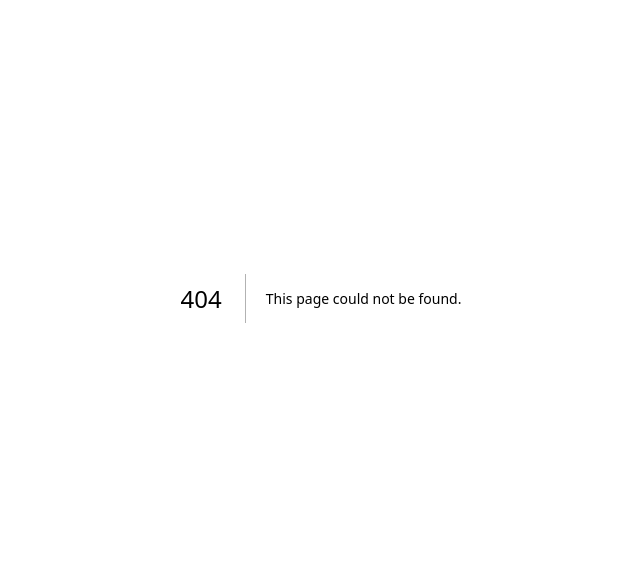
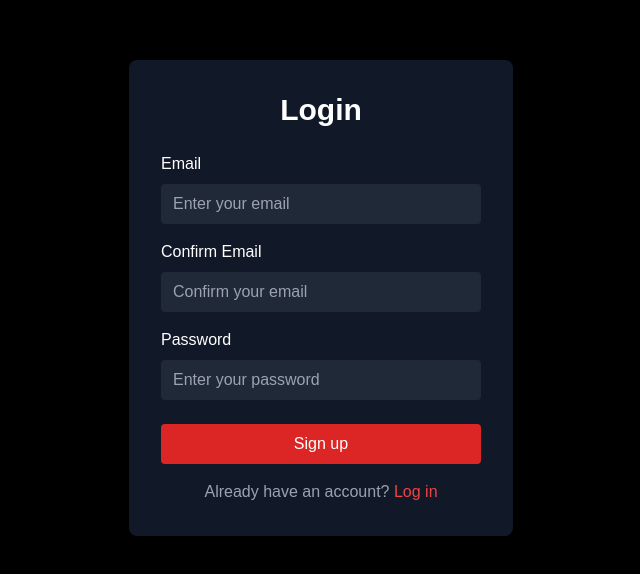
Before and after one commit to JoeCowles/hack-west, a Next.js app: page /signup in a window 1280 px wide. Before the commit this address had no page. Shown: the part 102-676 px from the top of the page, without its empty margins (319-959 px from the left). Built offline with nearby package versions, Linux system fonts and the light colour scheme.

Commit message:
Added login and signup pages

```diff
--- /dev/null
+++ b/src/app/home/page.tsx
@@ -0,0 +1,9 @@
+import React from 'react'
+
+const Home = () => {
+  return (
+    <div></div>
+  )
+}
+
+export default Home;
--- /dev/null
+++ b/src/app/login/page.tsx
@@ -0,0 +1,46 @@
+import React from 'react'
+import Link from 'next/link'
+
+const LoginPage = () => {
+  return (
+    <div className="min-h-screen flex items-center justify-center bg-black">
+      <div className="bg-gray-900 p-8 rounded-lg shadow-lg w-96">
+        <h1 className="text-3xl font-bold mb-6 text-white text-center">Login</h1>
+        <form>
+          <div className="mb-4">
+            <label htmlFor="email" className="block text-white mb-2">Email</label>
+            <input
+              type="text"
+              id="username"
+              className="w-full px-3 py-2 bg-gray-800 text-white rounded focus:outline-none focus:ring-2 focus:ring-red-600"
+              placeholder="Enter your email"
+            />
+          </div>
+          <div className="mb-6">
+            <label htmlFor="password" className="block text-white mb-2">Password</label>
+            <input
+              type="password"
+              id="password"
+              className="w-full px-3 py-2 bg-gray-800 text-white rounded focus:outline-none focus:ring-2 focus:ring-red-600"
+              placeholder="Enter your password"
+            />
+          </div>
+          <button
+            type="submit"
+            className="w-full bg-red-600 text-white py-2 rounded hover:bg-red-700 transition duration-300"
+          >
+            Log In
+          </button>
+        </form>
+        <p className="mt-4 text-center text-gray-400">
+          Don't have an account?{' '}
+          <Link href="/signup" className="text-red-500 hover:text-red-400">
+            Sign up
+          </Link>
+        </p>
+      </div>
+    </div>
+  )
+}
+
+export default LoginPage
--- a/src/app/page.tsx
+++ b/src/app/page.tsx
@@ -1,4 +1,6 @@
+'use client';
 import Image from "next/image";
+import { useRouter } from "next/navigation";
 
 interface FeatureCardProps {
   title: string;
@@ -17,6 +19,7 @@ function FeatureCard({ title, description, icon }: FeatureCardProps) {
 }
 
 export default function Home() {
+  const router = useRouter();
   return (
     <main className="min-h-screen">
       {/* Hero Section */}
@@ -34,7 +37,7 @@ export default function Home() {
           <h1 className="text-5xl font-bold mb-4">YoutubeStudyPlan.co</h1>
           <p className="text-xl font-bold">Learn anything, anywhere, anytime</p>
           <p className="text-xl mb-8 font-bold">Custom lession plans for any topic</p>
-            <button className="bg-red-600 hover:bg-red-700 text-white font-bold py-2 px-4 rounded">
+            <button className="bg-red-600 hover:bg-red-700 text-white font-bold py-2 px-4 rounded" onClick={() => router.push("/login")}>
               Get Started
           </button>
         </div>
@@ -69,9 +72,7 @@ export default function Home() {
         <div className="container mx-auto px-4">
           <h2 className="text-3xl font-bold text-center mb-8">About Us</h2>
           <p className="text-center max-w-2xl mx-auto">
-            YoutubeStudyPlan.co is dedicated to revolutionizing online learning.
-            We combine the vast resources of YouTube with cutting-edge AI to create
-            personalized learning experiences for everyone, anywhere, anytime.
+            YoutubeStudyPlan.co is a project born at HackWestTx 2024. We are cracked programmers.
           </p>
         </div>
       </section>
--- /dev/null
+++ b/src/app/signup/page.tsx
@@ -0,0 +1,56 @@
+import React from 'react'
+import Link from 'next/link'
+
+const LoginPage = () => {
+  return (
+    <div className="min-h-screen flex items-center justify-center bg-black">
+      <div className="bg-gray-900 p-8 rounded-lg shadow-lg w-96">
+        <h1 className="text-3xl font-bold mb-6 text-white text-center">Login</h1>
+        <form>
+          <div className="mb-4">
+            <label htmlFor="email" className="block text-white mb-2">Email</label>
+            <input
+              type="text"
+              id="username"
+              className="w-full px-3 py-2 bg-gray-800 text-white rounded focus:outline-none focus:ring-2 focus:ring-red-600"
+              placeholder="Enter your email"
+            />
+          </div>
+
+          <div className="mb-4">
+            <label htmlFor="email" className="block text-white mb-2">Confirm Email</label>
+            <input
+              type="text"
+              id="username"
+              className="w-full px-3 py-2 bg-gray-800 text-white rounded focus:outline-none focus:ring-2 focus:ring-red-600"
+              placeholder="Confirm your email"
+            />
+          </div>
+          <div className="mb-6">
+            <label htmlFor="password" className="block text-white mb-2">Password</label>
+            <input
+              type="password"
+              id="password"
+              className="w-full px-3 py-2 bg-gray-800 text-white rounded focus:outline-none focus:ring-2 focus:ring-red-600"
+              placeholder="Enter your password"
+            />
+          </div>
+          <button
+            type="submit"
+            className="w-full bg-red-600 text-white py-2 rounded hover:bg-red-700 transition duration-300"
+          >
+            Sign up
+          </button>
+        </form>
+        <p className="mt-4 text-center text-gray-400">
+          Already have an account?{' '}
+          <Link href="/login" className="text-red-500 hover:text-red-400">
+            Log in
+          </Link>
+        </p>
+      </div>
+    </div>
+  )
+}
+
+export default LoginPage
```
Also changed, not shown: 1 other file (tests, documents, lock files or other folders).
